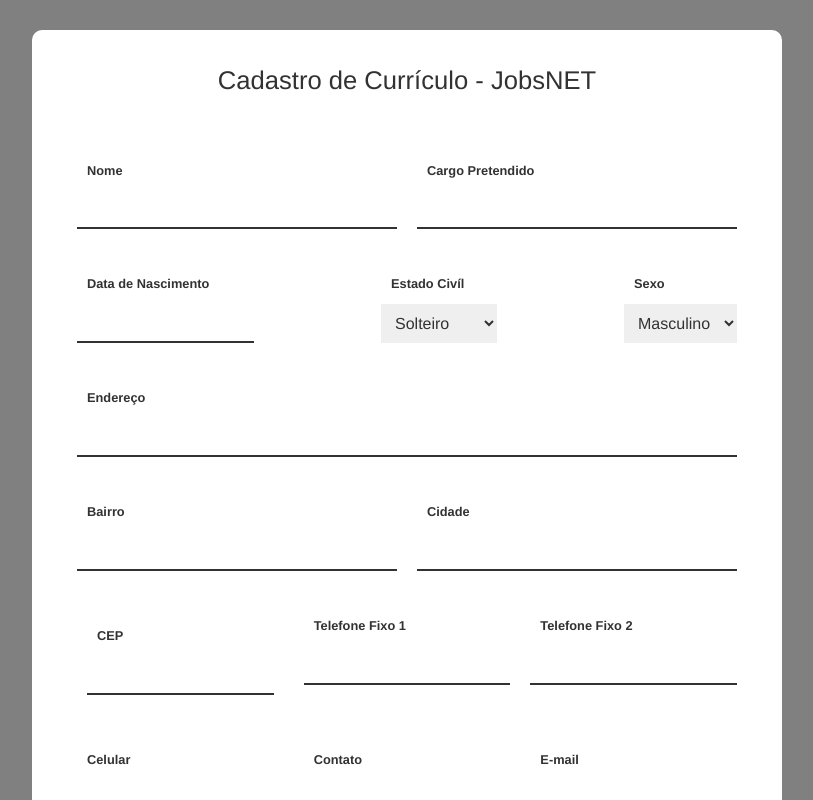
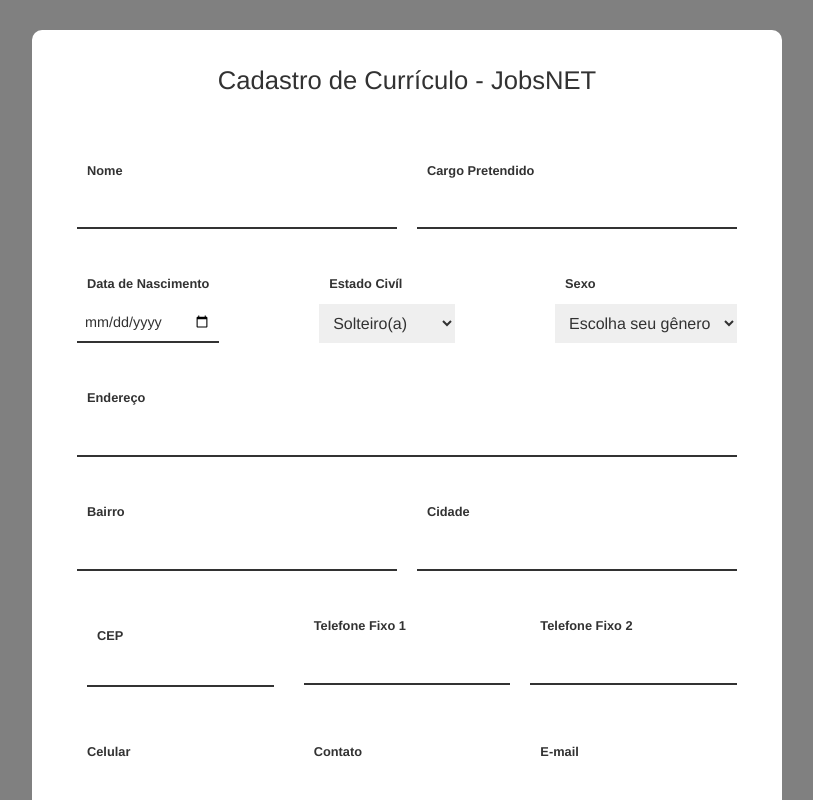
Before and after one commit to gustavomarim/desafio-formulario-gama, a React (Create React App) app: page / in a window 1280 px wide. Shown: the top 800 px of the page, without its empty margins (233-1046 px from the left). Built offline with nearby package versions, Linux system fonts and the light colour scheme.

Commit message:
Modificando schema Yup

```diff
--- a/package.json
+++ b/package.json
@@ -16,6 +16,8 @@
     "react-dom": "^17.0.2",
     "react-hook-form": "^7.13.0",
     "react-scripts": "4.0.3",
+    "to": "^0.2.9",
+    "update": "^0.7.4",
     "web-vitals": "^1.1.2",
     "yup": "^0.32.9"
   },
--- a/src/App.css
+++ b/src/App.css
@@ -34,9 +34,9 @@
   font-size    : 1.6rem;
 }
 
- #cep {
+#cep {
   margin-top: 0;
-  padding: 4px;
+  padding   : 4px;
 }
 
 form {
--- a/src/App.js
+++ b/src/App.js
@@ -5,29 +5,26 @@
 import * as yup from 'yup';
 import { yupResolver } from '@hookform/resolvers/yup';
 
-
-
-
 function App() {
 
   const schema = yup.object().shape({
-    nome: yup.string('Digite um nome válido').required('Campo obrigatório'),
-    cargo: yup.string('Digite um cargo válido').required('Campo Profissão obrigatório'),
-    // // dataNasc:  ,
+    nome: yup.string('Digite um nome válido'), //.required('Campo obrigatório'),
+    cargoPretendido: yup.string('Digite um cargo válido'), //.required('Campo Profissão obrigatório'),
+    dataNasc: yup.string(),
     estadoCivil: yup.string(),
-    // // sexo: yup.required('Campo Sexo obrigatório'),
-    endereco: yup.string().required('Campo endereço obrigatório'),
-    bairro: yup.string().required('Campo Bairro obrigatório'),
-    cidade: yup.string('Digite uma cidade válida').min(2, 'Cidade precisa de no mínimo 2 caracteres').required('Campo Cidade obrigatório'),
-    cpf: yup.string().matches(/^(\d{3}\.){2}\d{3}\-\d{2}$/, 'Digite um CPF válido').required('Campo CPF obrigatório'),
+    sexo: yup.string(),
+    endereco: yup.string(),//.required('Campo endereço obrigatório'),
+    bairro: yup.string(),//.required('Campo Bairro obrigatório'),
+    cidade: yup.string('Digite uma cidade válida'),//.min(2, 'Cidade precisa de no mínimo 2 caracteres'),//.required('Campo Cidade obrigatório'),
+    cpf: yup.string().matches(/^(\d{3}){2}\d{3}\d{2}$/, 'Digite um CPF válido'),//.required('Campo CPF obrigatório'),
     // telefone1: yup.number('Digite um número de telefone válido'),
     // telefone2: yup.number('Digite um número de telefone válido'),
-    celular: yup.string('Digite um número de celular válido').required('Campo celular obrigatório'),
+    celular: yup.string('Digite um número de celular válido'),//.required('Campo celular obrigatório'),
     contato: yup.string('Digite um nome de contato válido'),
     email: yup.string('Digite um e-mail válido')
-      .email('Digite um email: ex...').required('Campo e-mail Obrigatório'),
+      .email('Digite um email: ex...'),//.required('Campo e-mail Obrigatório'),
     // identidade: yup.number(11,'Digite um número de RG válido'),
-    // // cpf: ADICIONAR/TESTAR O FETCH AQUI,
+    cep: yup.string(),
     possuiVeiculo: yup.string(),
     categoriaCNH: yup.string(),
   })
@@ -42,6 +39,7 @@
   }
 
   const onSubmit = data => {
+
     console.log('dados do onSubmit', data);
 
     fetch(`http://localhost:3001/?cep=${data.cep}`)
@@ -56,33 +54,13 @@
 
   const [events, setEvents] = useState([])
 
+  // Seta todos os valores dentro de objetos
+  // const [formValues, setFormValues] = useState({})
 
-  // Seta todos os valores dentro de objetos
-  const [formValues, setFormValues] = useState({})
-
-  const handleInputChange = (e) => {
-    const { name, value } = e.target
-    setFormValues({ ...formValues, [name]: value })
-  }
-
-  // const handleeSubmit = e => {
-  //   e.preventDefault()
-  //   const formData = new FormData(e.target)
-  //   const data = Object.fromEntries(formData) // Obj com todos os dados do form
-
-  //   console.log('handleeSubmit', data);
-
-  //   fetch(`http://localhost:3001/?cep=${data.cep}`)
-  //     .then(response => response.json())
-  //     .then(data => {
-  //       const array = convertToArray(data)
-  //       console.log(array);
-  //       setEvents(array)
-  //     })
-  //     .catch(error => console.error)
+  // const handleInputChange = (e) => {
+  //   const { name, value } = e.target
+  //   setFormValues({ ...formValues, [name]: value })
   // }
-
-  // console.log('formValues', formValues);
 
   return (
 
@@ -105,16 +83,17 @@
 
         <div className="dataNascimento">
           <label htmlFor="nascimento">Data de Nascimento</label>
-          <input {...register("dataNasc")} />
+          <input {...register("dataNasc")} type="date" />
           {errors?.dataNasc?.message}
         </div>
 
         <div className="estado-civil">
           <label id="e1stado-civil">Estado Civíl</label>
           <select {...register("estadoCivil")} name="estadoCivil">
-            <option value="solteiro">Solteiro</option>
-            <option value="casado">Casado</option>
-            <option value="divorciado">Divorciado</option>
+            <option value="solteiro(a)">Solteiro(a)</option>
+            <option value="casado(a)">Casado(a)</option>
+            <option value="divorciado(a)">Divorciado(a)</option>
+            <option value="outros">Outros</option>
           </select>
           {errors?.estadoCivil?.message}
         </div>
@@ -122,8 +101,10 @@
         <div className="sexo">
           <label >Sexo</label>
           <select {...register("sexo")} name="sexo" >
+            <option >Escolha seu gênero</option>
             <option value="masculino">Masculino</option>
             <option value="feminino">Feminino</option>
+            <option value="outros">Outros</option>
           </select>
           {errors?.sexo?.message}
         </div>
@@ -149,8 +130,8 @@
         <div className="triple-box">
           <div className="form-group">
             <label >CEP</label>
-            <input {...register("cep")} />
-            {/* <TrackCep events={events} /> */}
+            <input {...register("cep")} id="cep" />
+            <TrackCep events={events} />
             {errors?.cep?.message}
           </div>
         </div>
@@ -231,3 +212,23 @@
 }
 
 export default App;
+
+
+  // const handleeSubmit = e => {
+  //   e.preventDefault()
+  //   const formData = new FormData(e.target)
+  //   const data = Object.fromEntries(formData) // Obj com todos os dados do form
+
+  //   console.log('handleeSubmit', data);
+
+  //   fetch(`http://localhost:3001/?cep=${data.cep}`)
+  //     .then(response => response.json())
+  //     .then(data => {
+  //       const array = convertToArray(data)
+  //       console.log(array);
+  //       setEvents(array)
+  //     })
+  //     .catch(error => console.error)
+  // }
+
+  // console.log('formValues', formValues);
```
Also changed, not shown: 1 other file (tests, documents, lock files or other folders).
